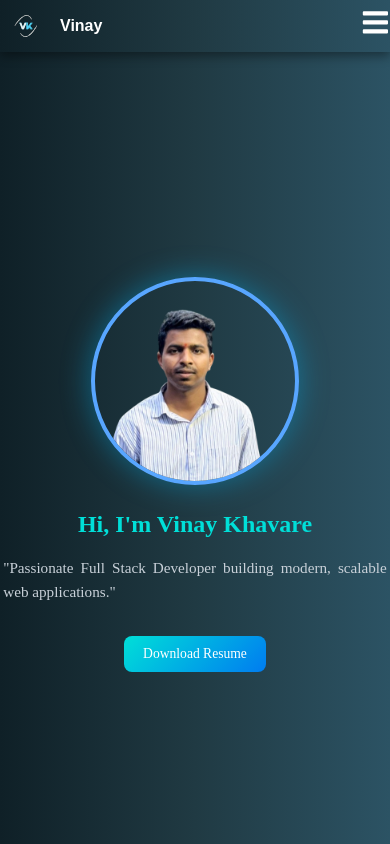
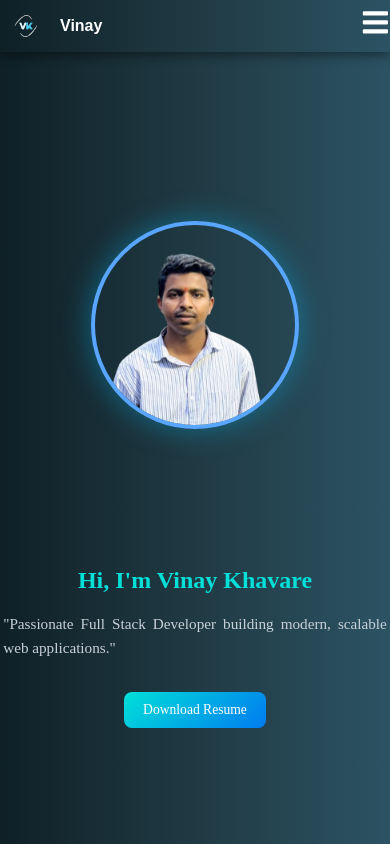
Before and after one commit to Vinaykhavare/Portfolio, a React (Vite) app: page / in a window 390 px wide. Shown: the top 844 px of the page. Built offline with nearby package versions, Linux system fonts and the light colour scheme.

Commit message:
some changes to make it mobile resposive

```diff
--- a/src/components/Home.css
+++ b/src/components/Home.css
@@ -88,6 +88,7 @@
   .home-image img {
     width: 180px;
     height: 180px;
+    margin-bottom: 7rem;
   }
 }
 
```
